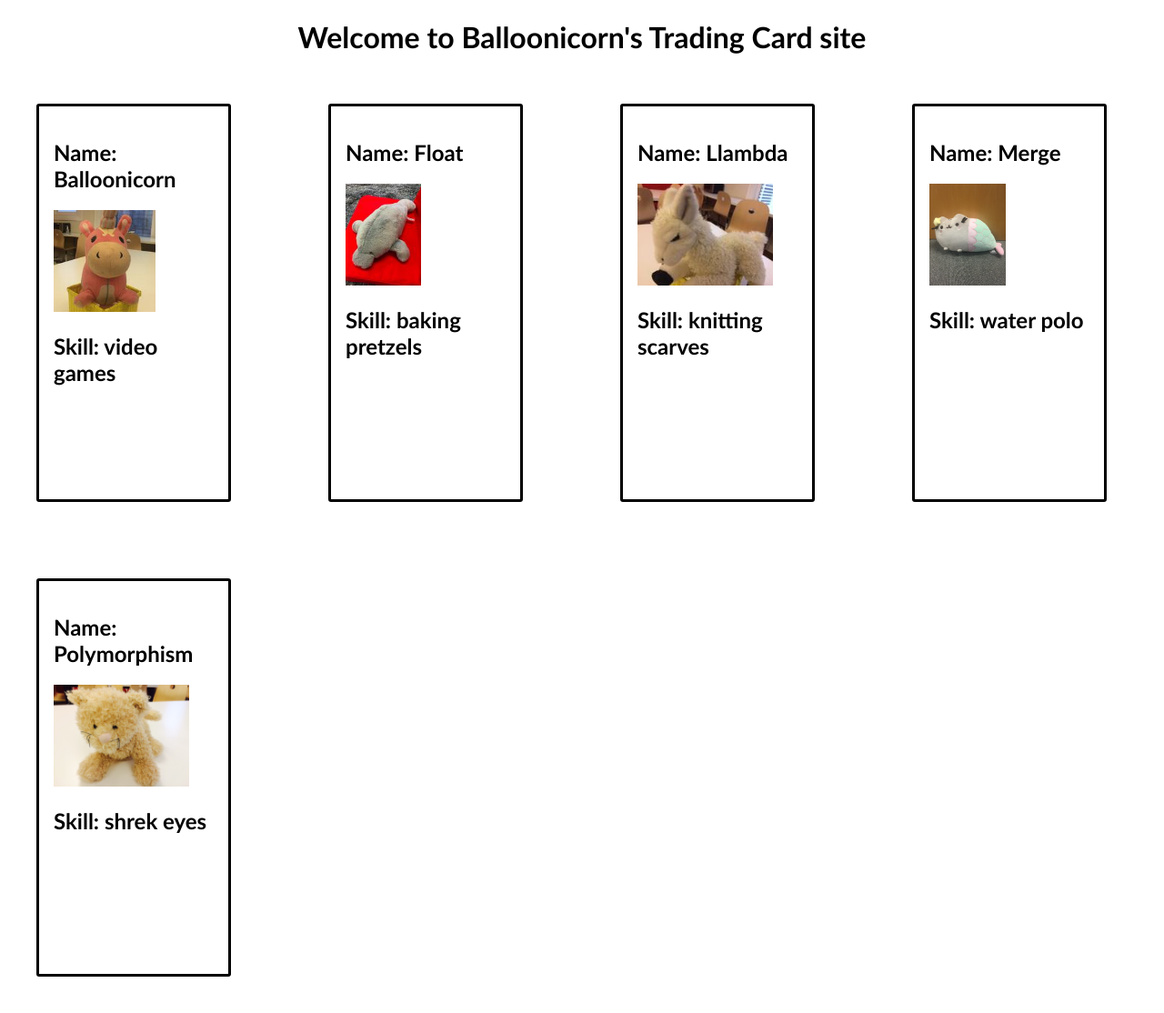
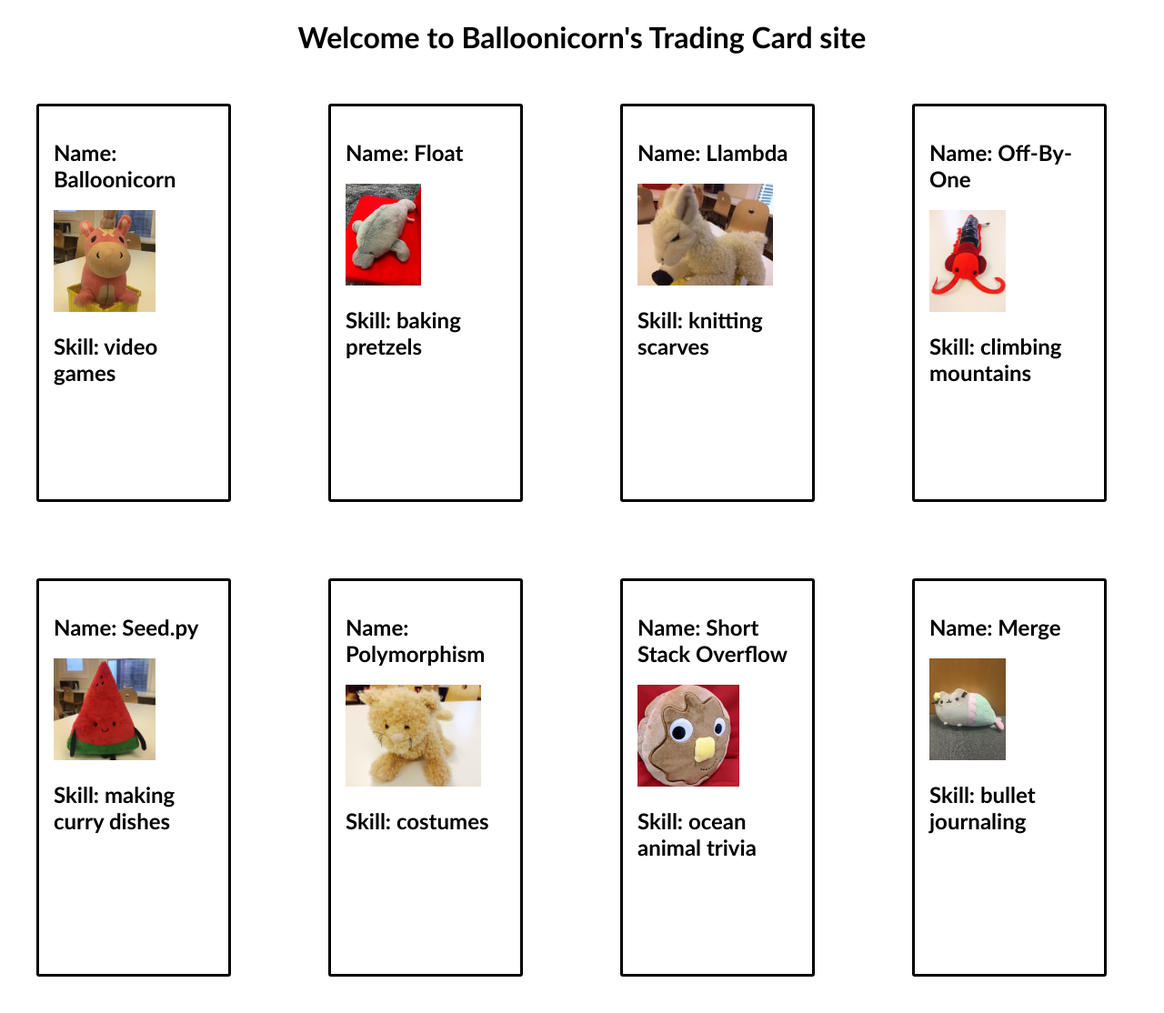
Before and after one commit to tielarose/react-trading-cards, a Flask app: page /cards in a window 1280 px wide. Shown: the whole page at 91% size. Run offline with Flask 2, Linux system fonts and the light colour scheme; some libraries are stand-ins or nearby versions.

Commit message:
Loop through tradingCardData and create TradingCard for each

```diff
--- a/static/js/tradingCard.jsx
+++ b/static/js/tradingCard.jsx
@@ -4,7 +4,50 @@ const tradingCardData = [
   {
     name: "Balloonicorn",
     skill: "video games",
-    imgUrl: "/static/img/balloonicorn.jpg"
+    imgUrl: "/static/img/balloonicorn.jpg",
+    cardId: 1
+  },
+  {
+    name: "Float",
+    skill: "baking pretzels",
+    imgUrl: "/static/img/float.jpg",
+    cardId: 2
+  },
+  {
+    name: "Llambda",
+    skill: "knitting scarves",
+    imgUrl: "/static/img/llambda.jpg",
+    cardId: 3
+  },
+  {
+    name: "Off-By-One",
+    skill: "climbing mountains",
+    imgUrl: "/static/img/off-by-one.jpeg",
+    cardId: 4
+  },
+  {
+    name: "Seed.py",
+    skill: "making curry dishes",
+    imgUrl: "/static/img/seedpy.jpeg",
+    cardId: 5
+  },
+  {
+    name: "Polymorphism",
+    skill: "costumes",
+    imgUrl: "/static/img/polymorphism.jpeg",
+    cardId: 6
+  },
+  {
+    name: "Short Stack Overflow",
+    skill: "ocean animal trivia",
+    imgUrl: "/static/img/shortstack-overflow.jpeg",
+    cardId: 7
+  },
+  {
+    name: "Merge",
+    skill: "bullet journaling",
+    imgUrl: "/static/img/merge.png",
+    cardId: 8
   }
 ];
 
@@ -18,47 +61,66 @@ function TradingCard(props) {
   );
 }
 
-ReactDOM.render(
-  <TradingCard
-    name="Balloonicorn"
-    skill="video games"
-    imgUrl="/static/img/balloonicorn.jpg"
-  />,
-  document.querySelector("#balloonicorn")
-);
+function TradingCardContainer(props) {
+  const allCards = [];
 
-ReactDOM.render(
-  <TradingCard
-    name="Float"
-    skill="baking pretzels"
-    imgUrl="/static/img/float.jpg"
-  />,
-  document.querySelector("#float")
-);
+  for (const card of tradingCardData) {
+    allCards.push(
+      <TradingCard
+        key={card.cardID}
+        name={card.name}
+        skill={card.skill}
+        imgUrl={card.imgUrl}
+      />
+    );
+  }
 
-ReactDOM.render(
-  <TradingCard
-    name="Llambda"
-    skill="knitting scarves"
-    imgUrl="/static/img/llambda.jpg"
-  />,
-  document.querySelector("#llambda")
-);
+  return <React.Fragment>{allCards}</React.Fragment>;
+}
 
-ReactDOM.render(
-  <TradingCard
-    name="Merge"
-    skill="water polo"
-    imgUrl="/static/img/merge.png"
-  />,
-  document.querySelector("#merge")
-);
+ReactDOM.render(<TradingCardContainer />, document.querySelector("#all-cards"));
 
-ReactDOM.render(
-  <TradingCard
-    name="Polymorphism"
-    skill="shrek eyes"
-    imgUrl="/static/img/polymorphism.jpeg"
-  />,
-  document.querySelector("#polymorphism")
-);
+// ReactDOM.render(
+//   <TradingCard
+//     name="Balloonicorn"
+//     skill="video games"
+//     imgUrl="/static/img/balloonicorn.jpg"
+//   />,
+//   document.querySelector("#balloonicorn")
+// );
+
+// ReactDOM.render(
+//   <TradingCard
+//     name="Float"
+//     skill="baking pretzels"
+//     imgUrl="/static/img/float.jpg"
+//   />,
+//   document.querySelector("#float")
+// );
+
+// ReactDOM.render(
+//   <TradingCard
+//     name="Llambda"
+//     skill="knitting scarves"
+//     imgUrl="/static/img/llambda.jpg"
+//   />,
+//   document.querySelector("#llambda")
+// );
+
+// ReactDOM.render(
+//   <TradingCard
+//     name="Merge"
+//     skill="water polo"
+//     imgUrl="/static/img/merge.png"
+//   />,
+//   document.querySelector("#merge")
+// );
+
+// ReactDOM.render(
+//   <TradingCard
+//     name="Polymorphism"
+//     skill="shrek eyes"
+//     imgUrl="/static/img/polymorphism.jpeg"
+//   />,
+//   document.querySelector("#polymorphism")
+// );
--- a/templates/cards.html
+++ b/templates/cards.html
@@ -1,7 +1,7 @@
 {% extends 'base.html' %} {% block title %}Cards{% endblock %} {% block js %}
 <script src="/static/js/tradingCard.jsx" type="text/jsx"></script>
 {% endblock %} {% block body %}
-<div class="grid">
+<div id="all-cards" class="grid">
   <!-- Mount Balloonicorn's card on to this element. -->
   <div id="balloonicorn"></div>
 
```
Also changed, not shown: server.py (line endings or trailing spaces).
